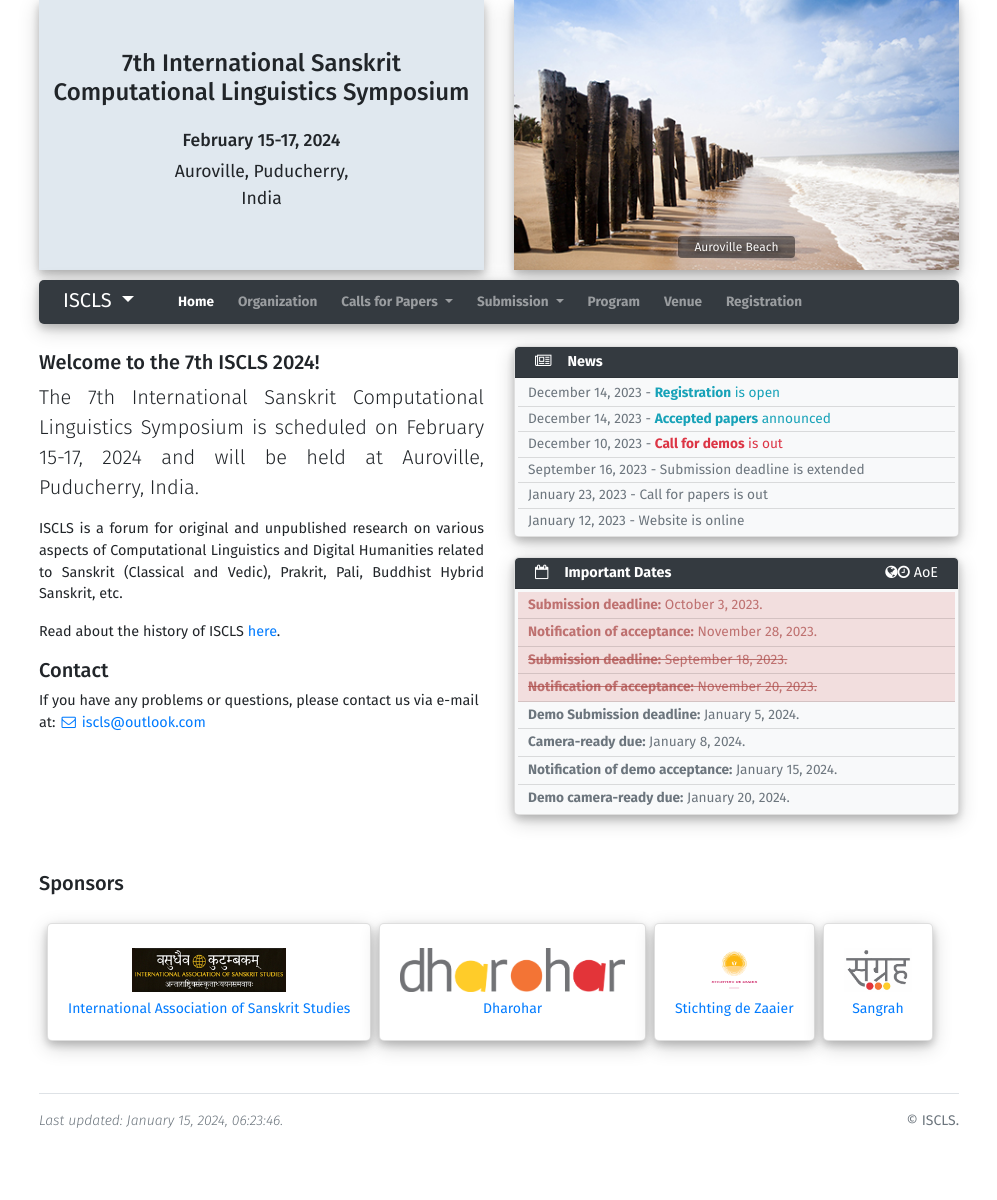
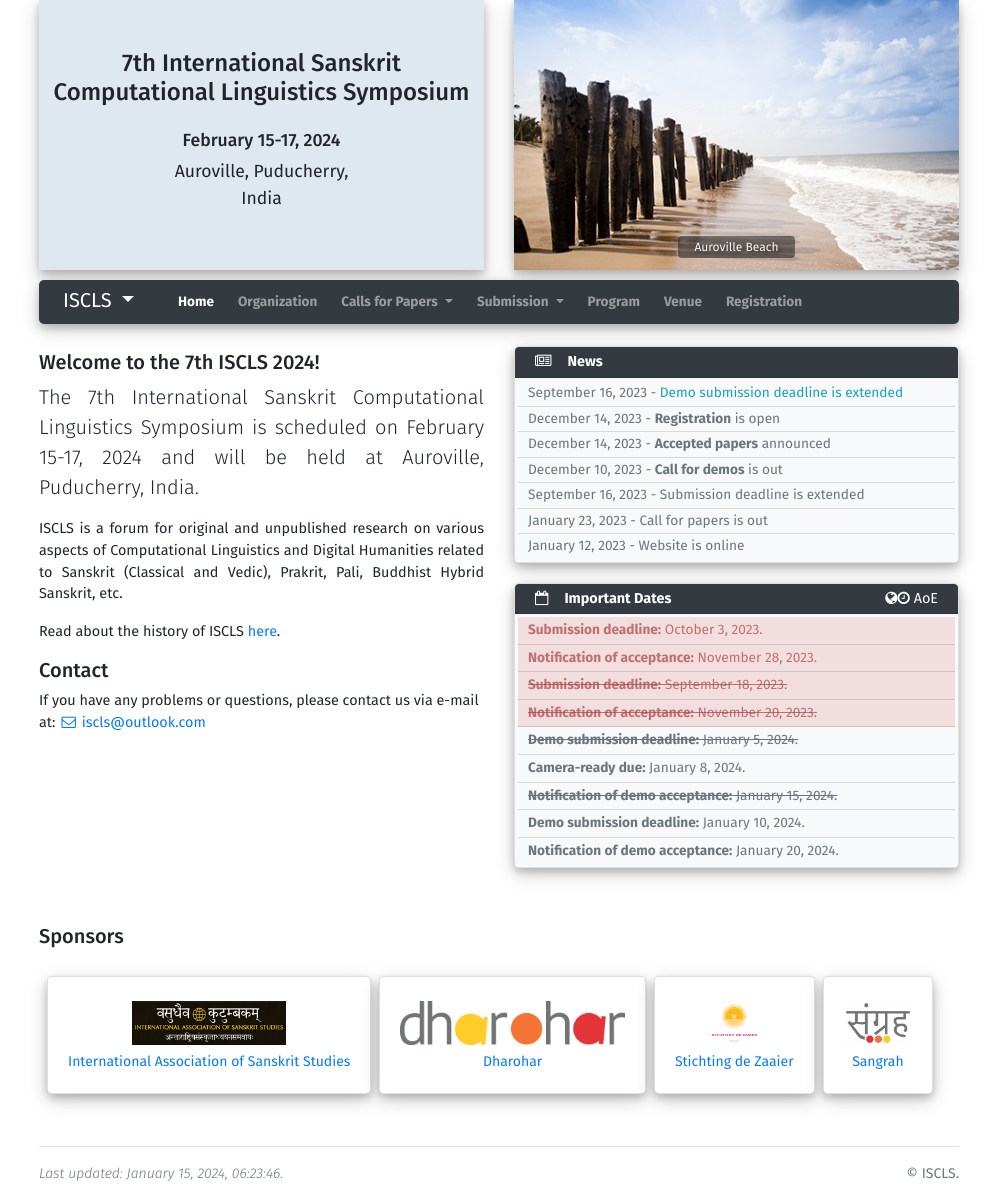
Before and after one commit to iscls/iscls-conference-template, a Jekyll site: the page built from index.md, in a window 1280 px wide. Shown: the whole page, without its empty margins (141-1138 px from the left). Built offline with Jekyll 4.4.1, drawn with Linux system fonts in a browser that asks for light colours; before the commit the page ends 1147 px from its top, so only the background shows below that.

Commit message:
docs: extend iscls2024 demo deadline

```diff
--- a/_data/conference.yml
+++ b/_data/conference.yml
@@ -120,9 +120,9 @@
     pass_due: True
     strike_through: True
   - date: 2024-01-05
-    text: Demo Submission deadline
+    text: Demo submission deadline
     pass_due: False
-    strike_through: False
+    strike_through: True
   - date: 2024-01-08
     text: Camera-ready due
     pass_due: False
@@ -130,11 +130,16 @@
   - date: 2024-01-15
     text: Notification of demo acceptance
     pass_due: False
+    strike_through: True
+  - date: 2024-01-10
+    text: Demo submission deadline
+    pass_due: False
     strike_through: False
   - date: 2024-01-20
-    text: Demo camera-ready due
+    text: Notification of demo acceptance
     pass_due: False
     strike_through: False
+
 sponsors:
   - name: International Association of Sanskrit Studies
     logo_path: ./assets/images/sponsors/iass-logo.png
--- a/_data/news.yml
+++ b/_data/news.yml
@@ -1,11 +1,13 @@
 # - date: 2017-10-14
 #   text: Workshop has been successfully held
+- date: 2023-09-16
+  text: <span class="text-info">Demo submission deadline is extended</span>
 - date: 2023-12-14
-  text: <span class="text-info"><strong><a href="./registration.html">Registration</a></strong> is open</span>
+  text: <strong><a href="./registration.html">Registration</a></strong> is open
 - date: 2023-12-14
-  text: <span class="text-info"><strong><a href="./accepted.html">Accepted papers</a></strong> announced</span>
+  text: <strong><a href="./accepted.html">Accepted papers</a></strong> announced
 - date: 2023-12-10
-  text: <span class="text-danger"><strong><a href="./cfd.html">Call for demos</a></strong> is out</span>
+  text: <strong><a href="./cfd.html">Call for demos</a></strong> is out
 - date: 2023-09-16
   text: Submission deadline is extended
 - date: 2023-01-23
```
